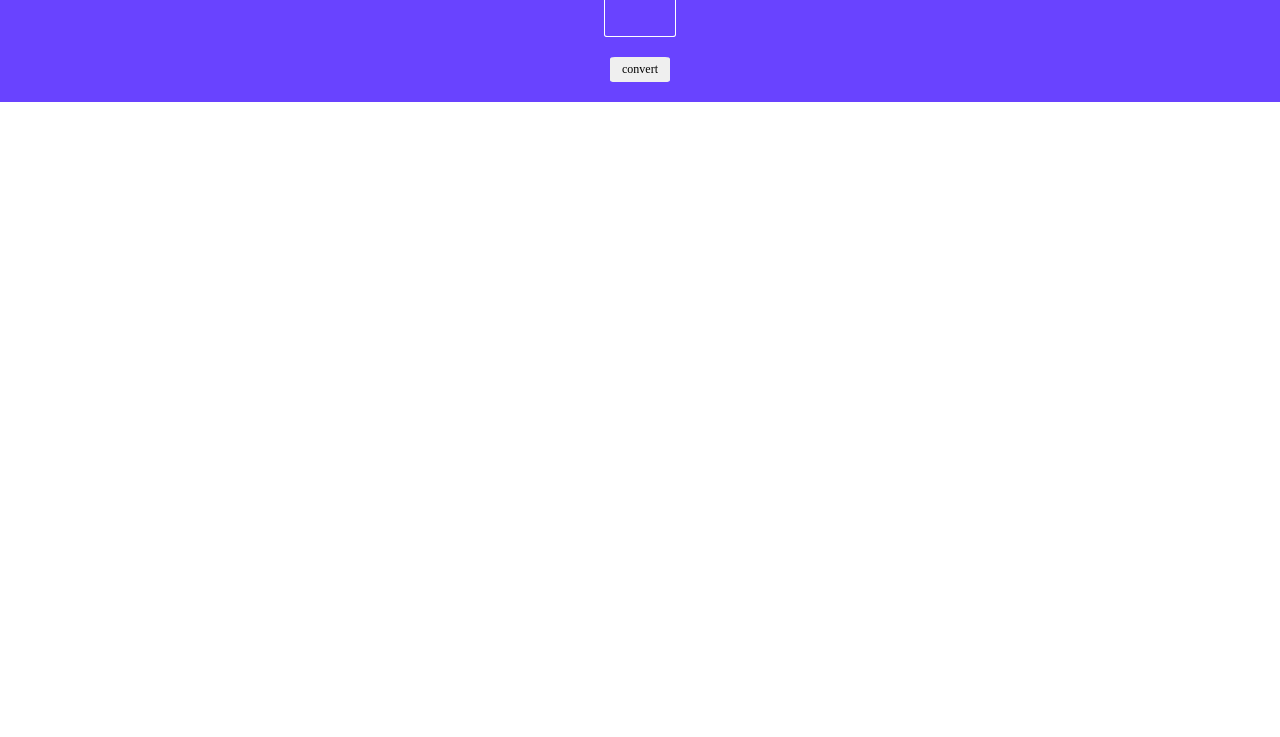
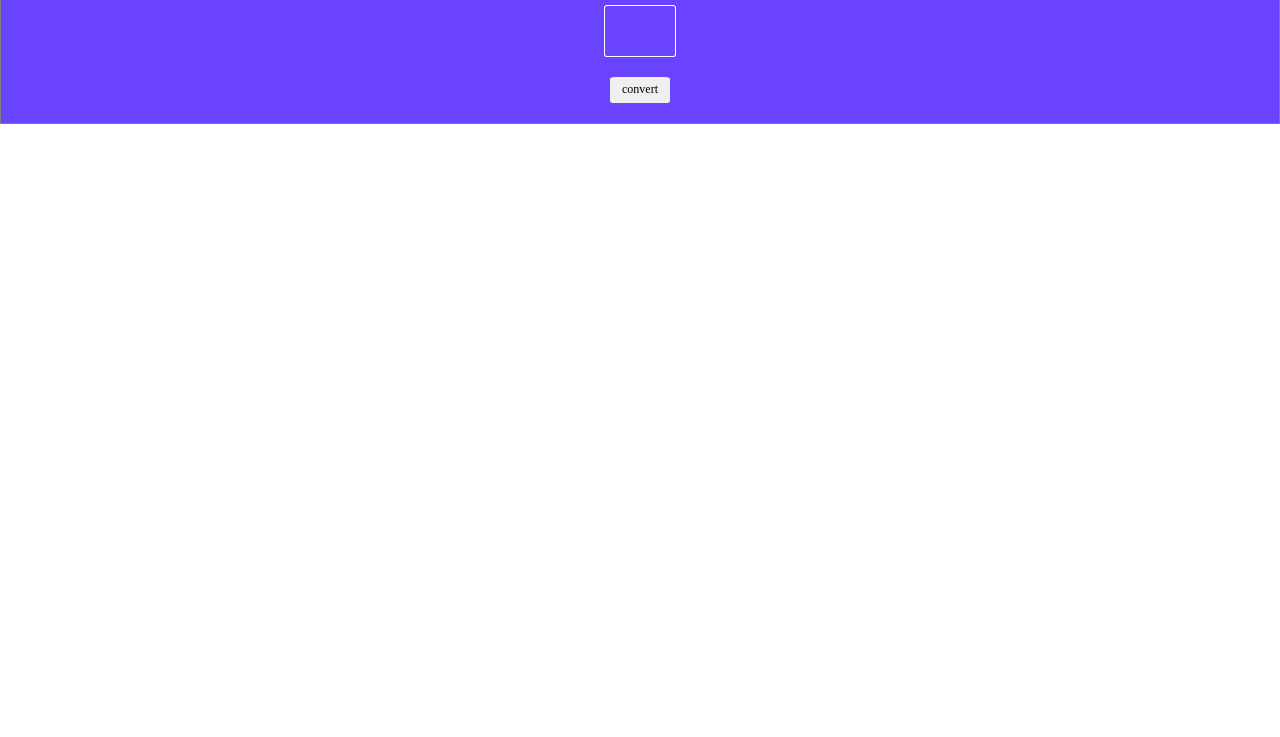
Before and after one commit to prachi1710/unit-converter, a website built with Vite: page index.html in a window 1280 px wide. Shown: the part 63-800 px from the top of the page. Built offline with nearby package versions, Linux system fonts and the light colour scheme.

Commit message:
updated index.css

```diff
--- a/index.css
+++ b/index.css
@@ -1,5 +1,10 @@
 body {
     margin: 0;
+}
+.container{
+    border: 1px solid grey;
+    display: flex;
+    flex-direction: column;
 }
 .c1{
     text-align: center;
```
